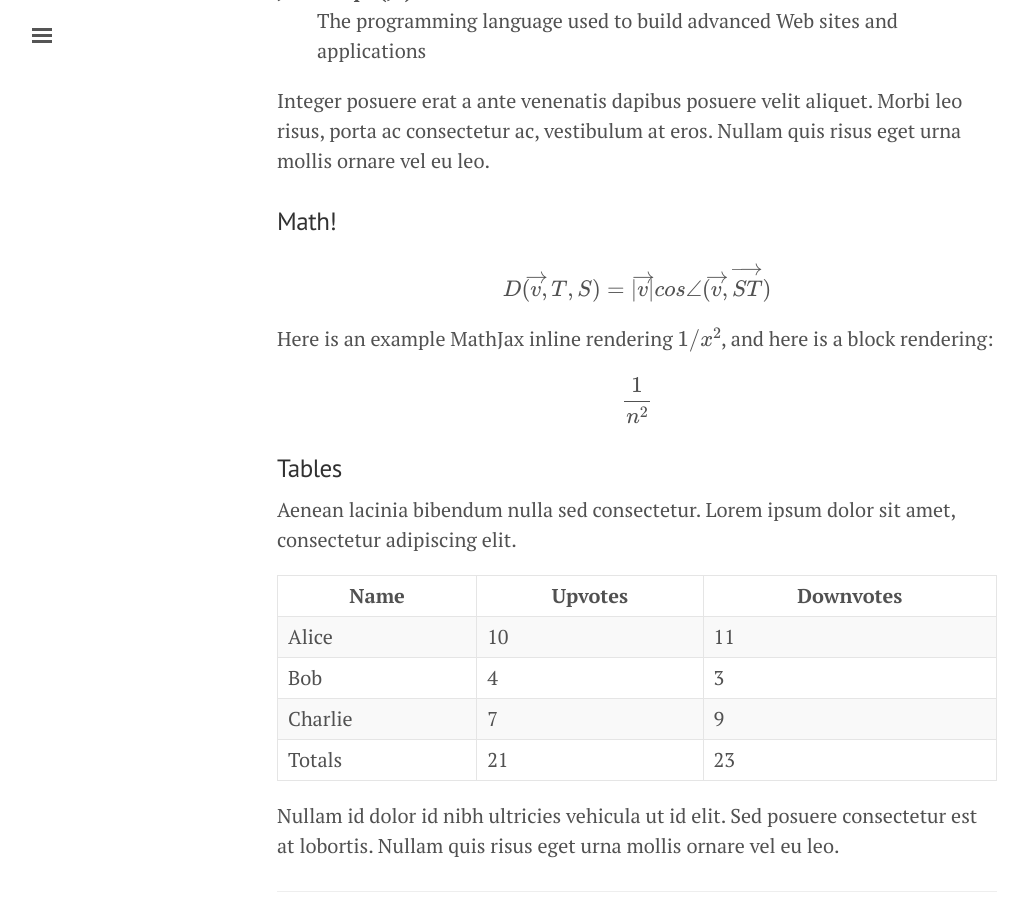
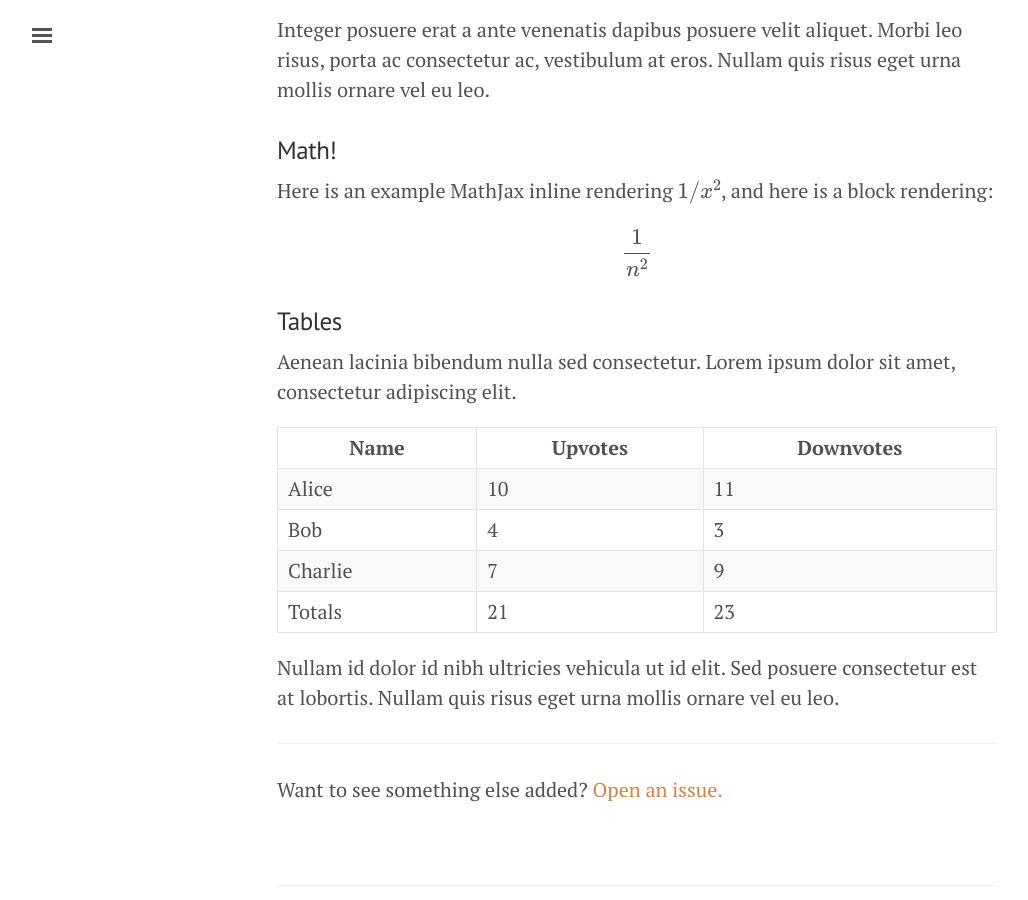
Before and after one commit to denmil/denmil.github.io, a Jekyll site: the page built from _posts/2015-07-10-example.md, in a window 1280 px wide and 900 px high, scrolled down 2595 px. Shown: the whole window, without its empty margins (3-1031 px from the left). Built offline with Jekyll 4.4.1, drawn with Linux system fonts in a browser that asks for light colours; formulas are drawn with MathJax 3.

```diff
--- a/_posts/2015-07-10-example.md
+++ b/_posts/2015-07-10-example.md
@@ -81,7 +79,6 @@ Integer posuere erat a ante venenatis dapibus posuere velit aliquet. Morbi leo r
 
 ### Math!
 
-$$D(\overrightarrow{v}, T, S) = |\overrightarrow{v}| cos \angle{(\overrightarrow{v},\overrightarrow{ST})}$$
 
 Here is an example MathJax inline rendering \\( 1/x^{2} \\), and here is a block rendering:
 \\[ \frac{1}{n^{2}} \\]
```
Also changed, not shown: other parts of _posts/2015-07-10-example.md (+0 -2 lines).
